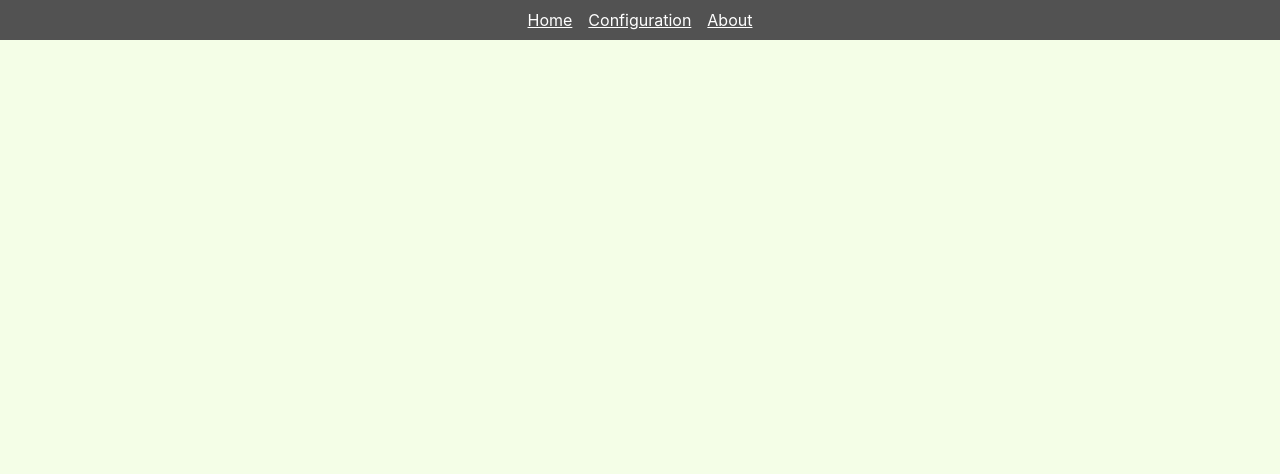
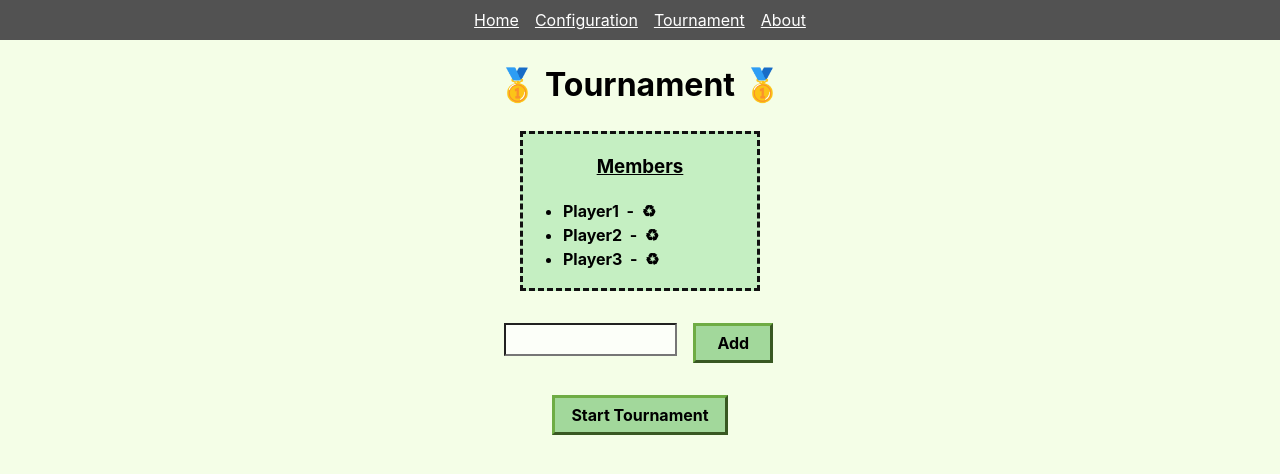
Before and after one commit to VikingMorich/counter, a React app: page /tournament in a window 1280 px wide. Built offline with nearby package versions, Linux system fonts and the light colour scheme.

Commit message:
tournament page start

```diff
--- /dev/null
+++ b/src/actions/creators/tournament.js
@@ -0,0 +1,19 @@
+import {
+    ADD_PLAYER,
+    REMOVE_PLAYER,
+    START_TOURNAMENT
+} from '../types/tournament';
+
+export const addPlayer = (playerIds) => ({
+    type: ADD_PLAYER,
+    playerIds
+})
+
+export const removePlayer = (playerIds) => ({
+    type: REMOVE_PLAYER,
+    playerIds
+})
+
+export const startTournament = () => ({
+    type: START_TOURNAMENT
+})
--- /dev/null
+++ b/src/actions/types/tournament.js
@@ -0,0 +1,3 @@
+export const ADD_PLAYER         = 'ADD_PLAYER';
+export const REMOVE_PLAYER      = 'REMOVE_PLAYER';
+export const START_TOURNAMENT   = 'START_TOURNAMENT';
--- /dev/null
+++ b/src/components/tournament.js
@@ -0,0 +1,49 @@
+import React from 'react'
+
+export class Tournament extends React.Component {
+    addPlayer() {
+        let newPlayer = document.getElementById('input__players').value
+        let actualPlayers = this.props.players
+        actualPlayers.push(newPlayer)
+        this.props.addPlayer(actualPlayers)
+        document.getElementById('input__players').value = ""
+        document.getElementById('input__players').focus()
+        //only render when this.setState is called
+        this.setState({'test':'me'})
+    }
+
+    removePlayer (e) {
+        let newPlayers = this.props.players
+        let indexRemove = this.props.players.indexOf(e.target.className);
+        newPlayers.splice(indexRemove, 1)
+        this.props.removePlayer(newPlayers)
+        //only render when this.setState is called
+        this.setState({ 'test': 'me' })
+    }
+
+
+    render() {
+        return (
+            <div>
+                <h1>🥇 Tournament 🥇</h1>
+                <div className="participants__box">
+                    <h3><u>Members</u></h3>
+                    <ul className="member__list">
+                        {this.props.players.map((id) => <li key={id}><b>{id}&nbsp;&nbsp;-&nbsp;&nbsp;<span className={id} onClick={(e) => this.removePlayer(e)}>♻</span></b></li>)}
+                    </ul>
+                </div>
+                <div className="feedback__user">
+                    <input type="text" id="input__players" className="input__member"/>
+                    <div className="add__button">
+                        <span onClick={() => this.addPlayer()}><b>Add</b></span>
+                    </div>
+                </div>
+                <div className="next__button" onClick={this.props.startTournament}>
+                    <span><b>Start Tournament</b></span>
+                </div>
+            </div>
+        );
+    }
+};
+
+export default Tournament;
--- a/src/containers/app/index.js
+++ b/src/containers/app/index.js
@@ -3,18 +3,21 @@ import { Route, Link } from 'react-router-dom'
 import Home from '../home'
 import About from '../about'
 import Configuration from '../configuration'
+import Tournament from '../tournament'
 
 const App = () => (
   <div>
     <header>
       <Link className="link-button" to="/">Home</Link>
       <Link className="link-button" to="/configuration">Configuration</Link>
+      <Link className="link-button" to="/tournament">Tournament</Link>
       <Link className="link-button" to="/about-us">About</Link>
     </header>
 
     <main>
       <Route exact path='/configuration' component={Configuration} />
       <Route exact path="/" component={Home} />
+      <Route exact path="/tournament" component={Tournament} />
       <Route exact path="/about-us" component={About} />
     </main>
   </div>
--- /dev/null
+++ b/src/containers/tournament/index.js
@@ -0,0 +1,20 @@
+import { connect } from 'react-redux';
+import Tournament from '../../components/tournament';
+import { addPlayer, removePlayer, startTournament} from '../../actions/creators/tournament';
+
+const mapStateToProps = (state) => {
+    return {
+        players: state.tournament.players
+    }
+}
+
+const mapDispatchToProps = (dispatch) => ({
+    addPlayer: (playerIds) => dispatch(addPlayer(playerIds)),
+    removePlayer: (playerIds) => dispatch(removePlayer(playerIds)),
+    startTournament: () => dispatch(startTournament())
+})
+
+export default connect(
+    mapStateToProps,
+    mapDispatchToProps
+)(Tournament)
--- /dev/null
+++ b/src/css/components/tournament.css
@@ -0,0 +1,51 @@
+.next__button{
+    background-color: #a2d89b;
+    width: 11em;
+    height: 2.5em;
+    border-color: #6eac44;
+    border-style: outset;
+    margin: auto;
+    margin-top: 2em;
+    align-items: center;
+    display: flex;
+    justify-content: center;
+}
+
+.participants__box{
+    border: 3px dashed #111111;
+    margin: auto;
+    min-height: 10em;
+    width: 15em;
+    background-color: #c5efc2;
+}
+
+.member__list {
+    text-align: left;
+    justify-content: left
+}
+
+.feedback__user{
+    display: flex;
+    margin-top: 2em;
+    justify-content: center;
+}
+
+.input__member{
+    height: 2.5em;
+    width: 13em;
+    background-color: #fcfff9;
+    margin-left: 1em;
+}
+
+.add__button{
+    background-color: #a2d89b;
+    width: 5em;
+    height: 2.5em;
+    border-color: #6eac44;
+    border-style: outset;
+    margin-left: 1em;
+    margin-right: 1em;
+    align-items: center;
+    display: flex;
+    justify-content: center;
+}
--- a/src/css/main.css
+++ b/src/css/main.css
@@ -4,4 +4,6 @@
 @import './components/counter.css';
 @import './components/configuration.css';
 @import './components/modal.css';
-@import './components/colourModal.css'
+@import './components/colourModal.css';
+
+@import './components//tournament.css';
--- a/src/reducers/index.js
+++ b/src/reducers/index.js
@@ -1,6 +1,8 @@
 import { combineReducers } from 'redux'
 import counter from './counter'
+import tournament from'./tournament'
 
 export default combineReducers({
-  counter
+  counter,
+  tournament
 })
--- /dev/null
+++ b/src/reducers/tournament.js
@@ -0,0 +1,32 @@
+import {
+    ADD_PLAYER,
+    REMOVE_PLAYER,
+    START_TOURNAMENT
+} from '../actions/types/tournament'
+
+export const initialState = {
+    players: ['Player1', 'Player2', 'Player3'],
+    tournamentStart: false
+}
+
+export default (state = initialState, action) => {
+    switch (action.type) {
+        case ADD_PLAYER:
+            return {
+                ...state,
+                playerIds: action.playerIds
+            }
+        case REMOVE_PLAYER:
+            return {
+                ...state,
+                playerIds: action.playerIds
+            }
+        case START_TOURNAMENT:
+            return {
+                ...state,
+                tournamentStart: true
+            }
+        default:
+            return state;
+    }
+}
```
